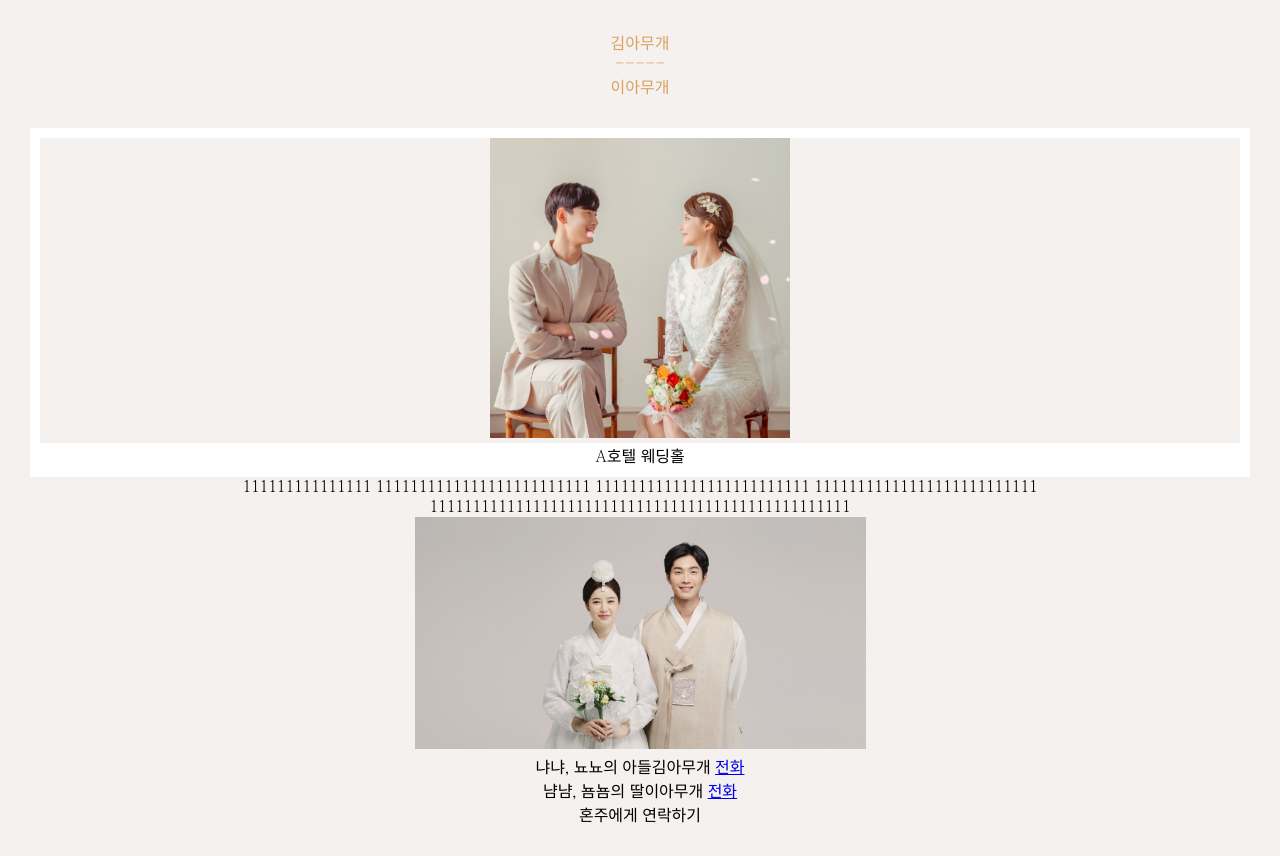
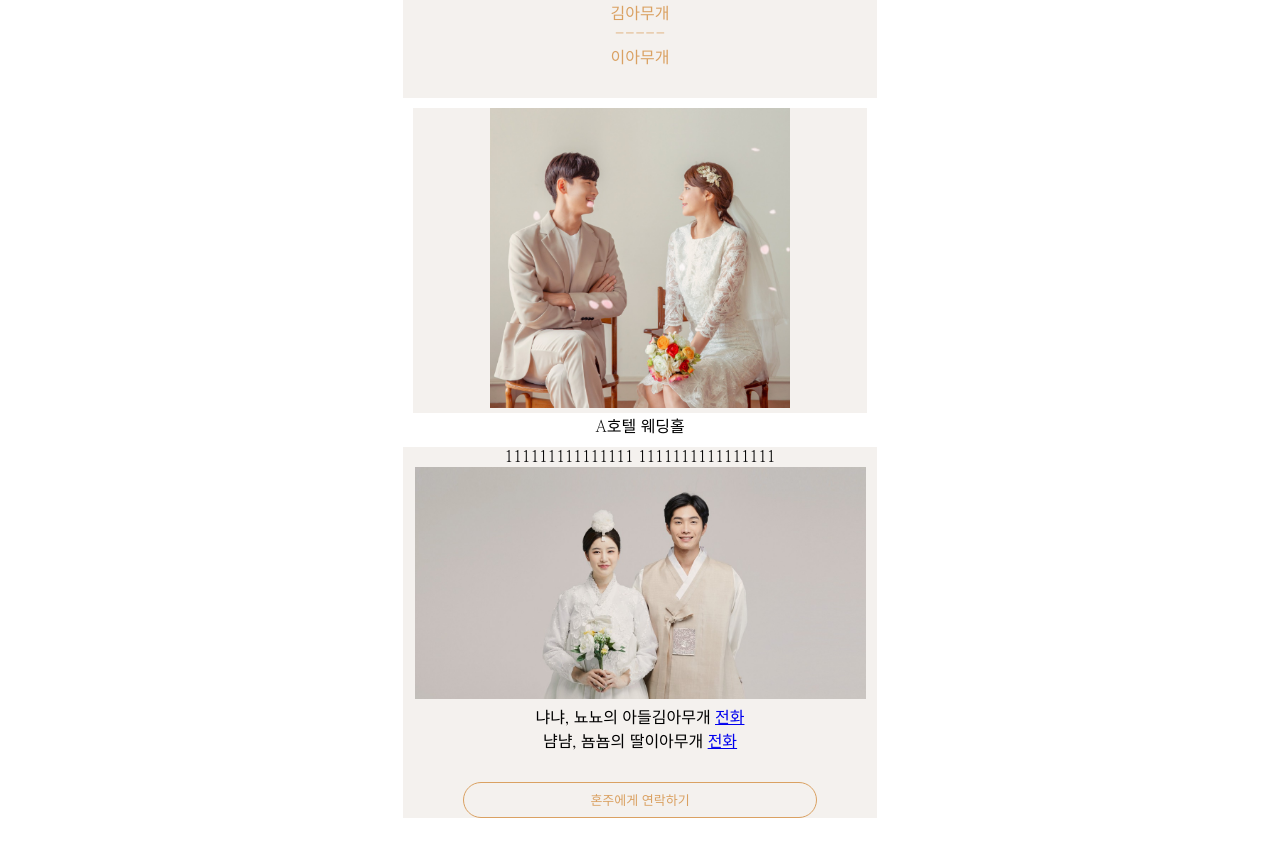
Before and after one commit to zyzyzyclaire/mobile_wedding_invitation, a Flask app: page / in a window 1280 px wide. After the commit the page ends 818 px from the top, so only its background shows below. Run offline with Flask 2, Linux system fonts and the light colour scheme.

Commit message:
혼주에게연락하기까지

```diff
--- a/templates/index.html
+++ b/templates/index.html
@@ -12,10 +12,12 @@
 </head>
 <style>
     body{
-        background-color: rgb(244, 241, 238);
-        padding: 30px;
+        max-width: 474px;
         font-family: 'Nanum Myeongjo', serif;
         margin: 0 auto;
+    }
+    center{
+        background-color: rgb(244, 241, 238);
     }
     #name{
         color: rgb(218, 161, 98);
@@ -27,11 +29,31 @@
         width: auto;
     }
     #main_pic{
-        width: 30s0px;
+        width: 300px;
         height: 300px;
     }
     #main_container{
         background-color: white;
+    }
+    #pic2{
+        width: auto;
+    }
+    #btn_modal{
+        border: 1px solid rgb(218, 161, 98);
+        color: rgb(218, 161, 98);
+        font-size: 13px;
+        border-radius: 30px;
+        margin: 30px 60px;
+        padding: 7px 0px;
+    }
+    #modal{
+        width: 300px;
+        height: 300px;
+        flex-direction: column;
+        align-items: center;
+        justify-content: center;
+        background: rgb(244, 241, 238);
+        border-radius: 10px;
     }
 </style>
 <body>
@@ -54,10 +76,10 @@
             </div>
         </div>
         <div>
-            111111111111111 1111111111111111111111111 1111111111111111111111111 11111111111111111111111111 1111111111111111111111111111111111111111111111111
+            111111111111111 1111111111111111
         </div>
         <div>
-            <img src="{{ url_for('static', filename=pic2) }}">
+            <img src="{{ url_for('static', filename=pic2) }}" id="pic2">
         </div>
         <div>
             <div>
@@ -69,9 +91,51 @@
                 <a href="tel:010-1234-5678">전화</a>
             </div>
         </div>
-        <div>
+        <div id="btn_modal">
             혼주에게 연락하기
+        </div>
+        <div id="modal_background" style="position: fixed;background: rgba(0, 0, 0, 0.5);width: 100vw;height: 100vh; top: 0; display: none; left: 0;justify-content: center;align-items: center;text-align: center;">
+            <div id="modal" class="modal-overlay" style="display: flex; background: red;">
+                <div>혼주에게 연락하기</div>
+                <div>
+                    <span>신랑 대디</span><span>냐냐</span>
+                    <a href="tel:010-1234-5678">전화</a>
+                    <a href="sms:010-1234-5678">문자</a>
+                </div>
+                <div>
+                    <span>신랑 마미</span><span>뇨뇨</span>
+                    <a href="tel:010-1234-5678">전화</a>
+                    <a href="sms:010-1234-5678">문자</a>
+                </div>
+                <div>
+                    <span>신부 대디</span><span>냠냠</span>
+                    <a href="tel:010-1234-5678">전화</a>
+                    <a href="sms:010-1234-5678">문자</a>
+                </div>
+                <div>
+                    <span>신부 마미</span><span>뇹뇹</span>
+                    <a href="tel:010-1234-5678">전화</a>
+                    <a href="sms:010-1234-5678">문자</a>
+                </div>
+            </div>
         </div>
     </center>
 </body>
+<script>
+    const modal = document.getElementById("modal")
+    const btn_modal = document.getElementById("btn_modal")
+
+    const modal_background = document.getElementById('modal_background');
+
+    btn_modal.addEventListener("click", e => {
+        modal_background.style.display = 'flex';
+    })
+    // modal_background
+
+    modal_background.addEventListener("click", e => {
+        if( e.target.id === 'modal_background'){
+            modal_background.style.display = 'none';
+        }
+    })
+</script>
 </html>
```
